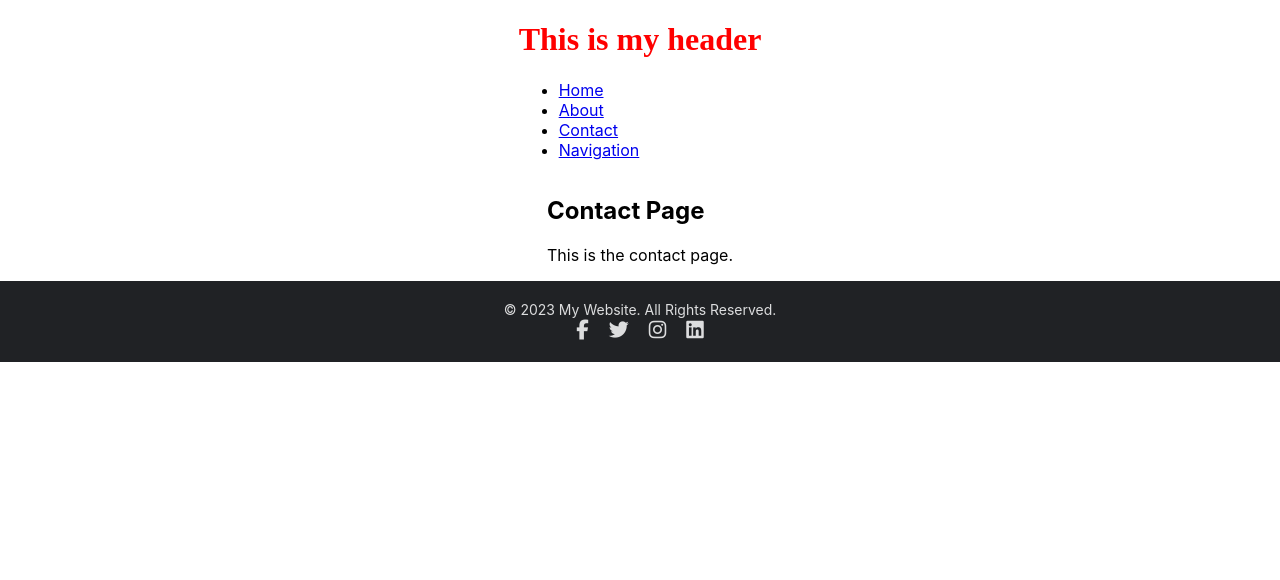
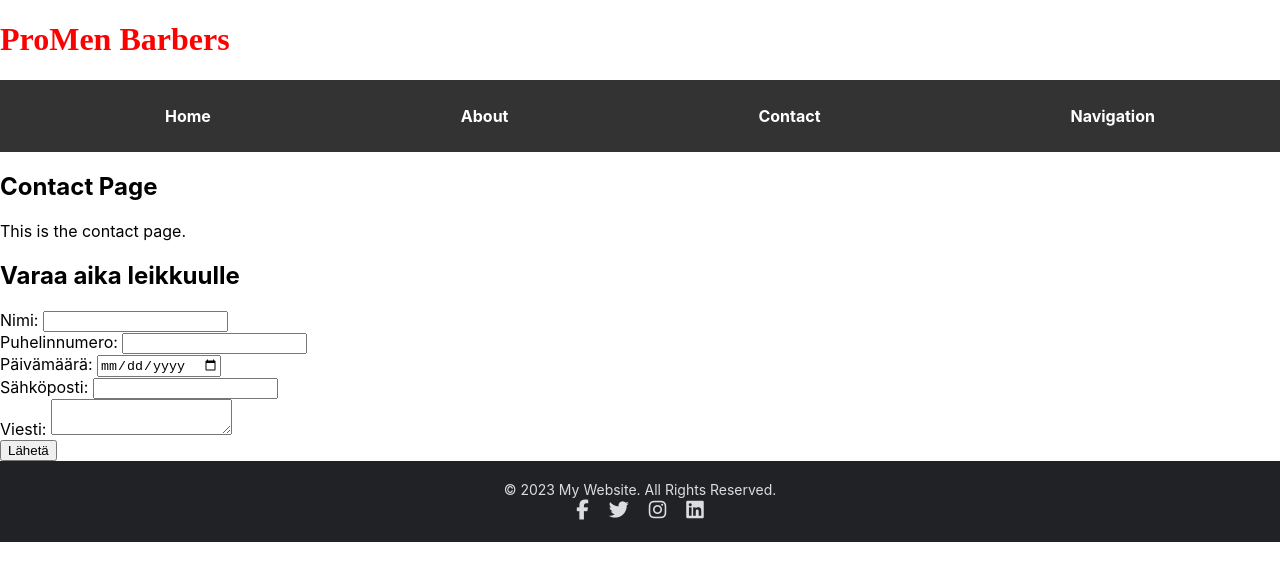
Before and after one commit to nickynostress/tecmint-app, a React (Create React App) app: page /contact in a window 1280 px wide. Shown: the top 580 px of the page. Built offline with nearby package versions, Linux system fonts and the light colour scheme.

Commit message:
Added server, contact form, menu and others.

```diff
--- a/package.json
+++ b/package.json
@@ -6,6 +6,7 @@
     "@testing-library/jest-dom": "^5.16.5",
     "@testing-library/react": "^13.4.0",
     "@testing-library/user-event": "^13.5.0",
+    "cors": "^2.8.5",
     "react": "^18.2.0",
     "react-dom": "^18.2.0",
     "react-router-dom": "^6.10.0",
--- /dev/null
+++ b/src/components/ContactForm.js
@@ -0,0 +1,71 @@
+import React, { useState } from 'react';
+import axios from 'axios';
+
+
+function ContactForm() {
+  const [formData, setFormData] = useState({
+    nimi: '',
+    puhelinnumero: '',
+    paivamaara: '',
+    sahkoposti: '',
+    viesti: ''
+  });
+
+  const handleInputChange = (event) => {
+    const { name, value } = event.target;
+    setFormData((prevData) => ({
+      ...prevData,
+      [name]: value
+    }));
+  };
+
+  const handleSubmit = async (event) => {
+    event.preventDefault();
+    try {
+      const response = await fetch(
+        process.env.REACT_APP_API_URL + 'send-email',
+        {
+          method: 'POST',
+          // No need to set headers manually when using FormData
+          body: formData,
+        }
+      );
+      console.log('Email response:', response.data);
+      // You can reset the form or show a success message here
+    } catch (error) {
+      console.error('Error sending email:', error);
+      // Handle error and show an error message
+    }
+  };
+
+  return (
+    <div>
+      <h2>Varaa aika leikkuulle</h2>
+      <form onSubmit={handleSubmit}>
+        <label>
+          Nimi: <input type="text" name="nimi" value={formData.nimi} onChange={handleInputChange} required />
+        </label>
+        <br />
+        <label>
+          Puhelinnumero: <input type="tel" name="puhelinnumero" value={formData.puhelinnumero} onChange={handleInputChange} />
+        </label>
+        <br />
+        <label>
+          Päivämäärä: <input type="date" name="paivamaara" value={formData.paivamaara} onChange={handleInputChange} />
+        </label>
+        <br />
+        <label>
+          Sähköposti: <input type="email" name="sahkoposti" value={formData.sahkoposti} onChange={handleInputChange} required />
+        </label>
+        <br />
+        <label>
+          Viesti: <textarea name="viesti" value={formData.viesti} onChange={handleInputChange}></textarea>
+        </label>
+        <br />
+        <button type="submit">Lähetä</button>
+      </form>
+    </div>
+  );
+}
+
+export default ContactForm;
--- a/src/components/ContactPage.js
+++ b/src/components/ContactPage.js
@@ -1,10 +1,12 @@
 import React from 'react';
+import ContactForm from './ContactForm';
 
 function ContactPage() {
   return (
     <div>
       <h2>Contact Page</h2>
       <p>This is the contact page.</p>
+      <ContactForm />
     </div>
   );
 }
--- a/src/components/Header.js
+++ b/src/components/Header.js
@@ -5,7 +5,7 @@ import './styles/header.css';
 function Header() {
   return (
     <header>
-      <h1 className="header-title">This is my header</h1>
+      <h1 className="header-title">ProMen Barbers</h1>
       <Menu />
     </header>
   );
--- a/src/components/HomePage.js
+++ b/src/components/HomePage.js
@@ -1,12 +1,19 @@
 import React from 'react';
-import { BrowserRouter as Router, Link } from 'react-router-dom';
+import UniversalSection from './UniversalSection';
+import UniversalImage from './UniversalImage';
 
 function HomePage() {
   return (
-      <div>
-        <h1>Welcome to My Portfolio</h1>
-        <p>This is my portfolio website created using React.js</p>
-      </div>
+    <div>
+      <UniversalSection
+        title="Welcome to My Portfolio"
+        description="This is my portfolio website created using React.js"
+      />
+      <UniversalImage
+        imageUrl="https://promen-maleimage.com/____impro/1/onewebmedia/logo%20promen___serialized1.jpeg?etag=%22483e0-632b845e%22&sourceContentType=image%2Fpng"
+        altText="Portfolio Image"
+      />
+    </div>
   );
 }
 
--- a/src/components/Menu.js
+++ b/src/components/Menu.js
@@ -1,5 +1,6 @@
 import React from 'react';
 import { Link } from 'react-router-dom';
+import './styles/menu.css'; // Import the CSS file
 
 function Menu() {
   return (
--- /dev/null
+++ b/src/components/UniversalImage.js
@@ -0,0 +1,11 @@
+import React from 'react';
+
+function UniversalImage({ imageUrl, altText }) {
+  return (
+    <div className="universal-image">
+      <img src={imageUrl} alt={altText} />
+    </div>
+  );
+}
+
+export default UniversalImage;
--- /dev/null
+++ b/src/components/UniversalSection.js
@@ -0,0 +1,12 @@
+import React from 'react';
+
+function UniversalSection({ title, description }) {
+  return (
+    <div className="universal-section">
+      <h2>{title}</h2>
+      <p>{description}</p>
+    </div>
+  );
+}
+
+export default UniversalSection;
--- a/src/components/styles/app.css
+++ b/src/components/styles/app.css
@@ -1,4 +1 @@
-.app-container {
-  display: grid;
-  place-items: center;
-}
+.app-container {}
--- /dev/null
+++ b/src/components/styles/menu.css
@@ -0,0 +1,28 @@
+/* Menu.css */
+
+nav {
+    background-color: #333; /* Dark background color */
+    padding: 10px 0; /* Add some spacing around the menu */
+  }
+
+  ul {
+    list-style: none; /* Remove default list styles */
+    display: flex;
+    justify-content: space-around; /* Distribute menu items evenly */
+  }
+
+  li {
+    margin: 0;
+  }
+
+  a {
+    text-decoration: none;
+    color: #fff; /* White text color for links */
+    font-weight: bold;
+    font-size: 16px;
+    transition: color 0.3s; /* Smooth color transition on hover */
+  }
+
+  a:hover {
+    color: #007bff; /* Change color on hover to mimic Apple's link color */
+  }
```
Also changed, not shown: src/server.js (added, +54 -0 lines), 2 other files (tests, documents, lock files or other folders).
